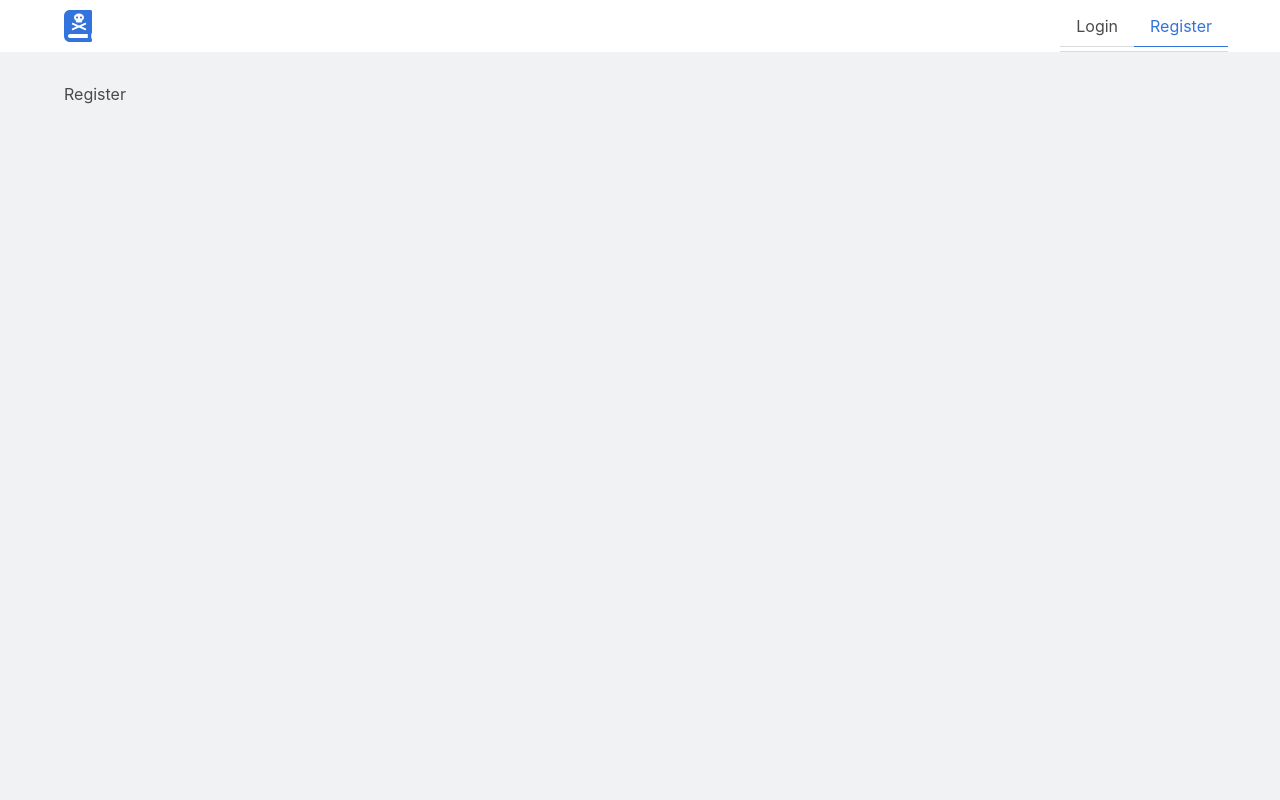
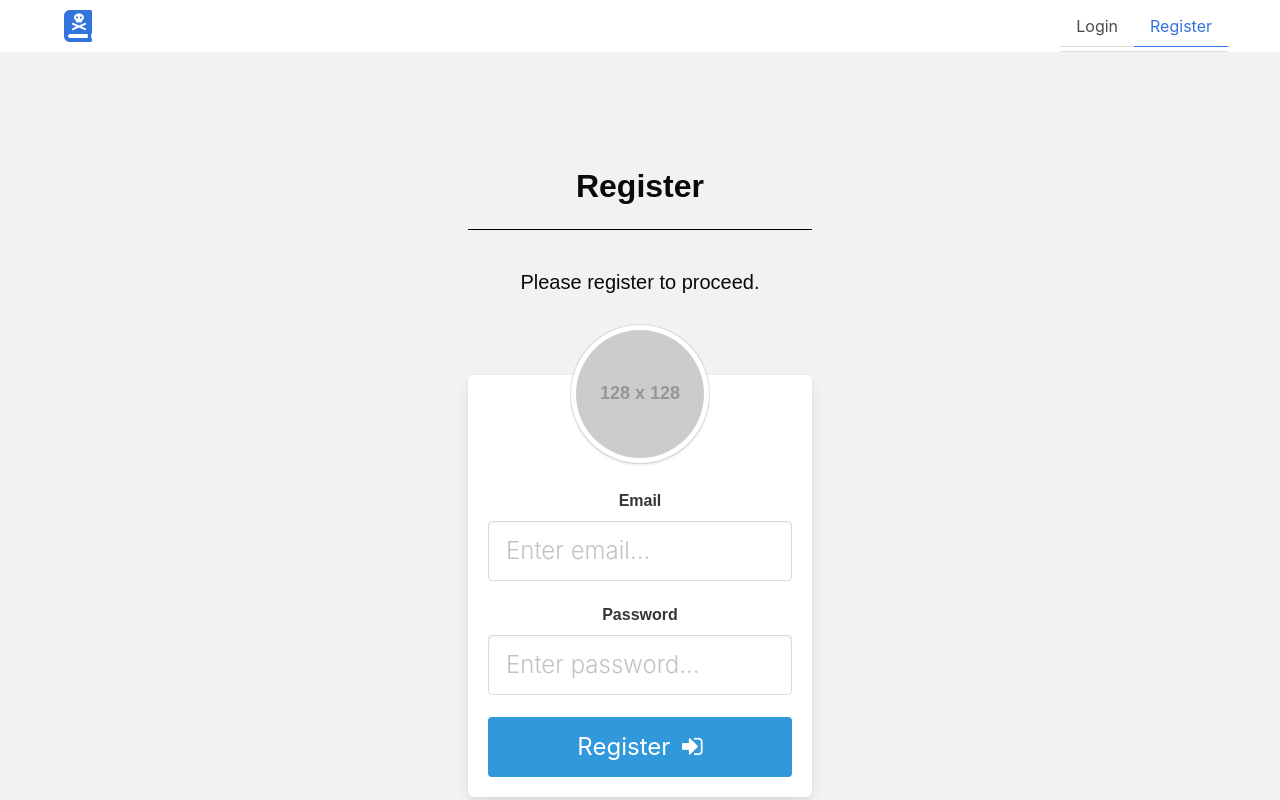
Before and after one commit to ashmidgley/bookshelf, a React (Create React App) app: page /register in a window 1280 px wide. Shown: the top 800 px of the page. Built offline with nearby package versions, Linux system fonts and the light colour scheme.

Commit message:
Add register actions and ui. Rewrite login url.

```diff
--- a/src/actions/types.js
+++ b/src/actions/types.js
@@ -10,4 +10,5 @@ export const FETCH_RATINGS = 'FETCH_RATINGS';
 export const NEW_RATING = 'NEW_RATING';
 export const REMOVE_RATING = 'REMOVE_RATING';
 export const UPDATE_RATING = 'UPDATE_RATING';
-export const FETCH_TOKEN = 'FETCH_TOKEN';
+export const LOGIN = 'LOGIN';
+export const REGISTER = 'REGISTER';
--- a/src/actions/userActions.js
+++ b/src/actions/userActions.js
@@ -1,21 +1,38 @@
-import { FETCH_TOKEN } from './types';
+import { LOGIN, REGISTER } from './types';
 import axios from 'axios';
 
-let tokenUrl = process.env.REACT_APP_API_URL + '/token';
+let usersUrl = process.env.REACT_APP_API_URL + '/users';
 
-export const fetchToken = (login) => dispatch => {
-    axios.post(tokenUrl, login)
+export const login = (login) => dispatch => {
+  axios.post(`${usersUrl}/login`, login)
     .then(response => {
       dispatch({
-        type: FETCH_TOKEN,
+        type: LOGIN,
         payload: response.data
       })
     })
     .catch(error => {
       console.error(error);
       dispatch({
-        type: FETCH_TOKEN,
+        type: LOGIN,
         error: error.message
       })
     })
 };
+
+export const register = (register) => dispatch => {
+  axios.post(`${usersUrl}/register`, register)
+    .then(response => {
+      dispatch({
+        type: REGISTER,
+        payload: response.data
+      })
+    })
+    .catch(error => {
+      console.error(error);
+      dispatch({
+        type: REGISTER,
+        error: error.message
+      })
+    })
+};
--- a/src/components/login/login.js
+++ b/src/components/login/login.js
@@ -1,7 +1,7 @@
 import React, { Component } from 'react';
 import './login.css';
 import { connect } from 'react-redux';
-import { fetchToken } from '../../actions/userActions';
+import { login } from '../../actions/userActions';
 import { withRouter } from 'react-router-dom';
 import { Formik } from 'formik';
 
@@ -24,7 +24,7 @@ class Login extends Component {
     login(values) {
         this.setState({ submitting: true });
         var login = { Username: values.email, Password: values.password };
-        this.props.fetchToken(login);
+        this.props.login(login);
     }
 
     render() {
@@ -75,12 +75,6 @@ class Login extends Component {
                                                     <input className={errors.password && touched.password ? 'input is-large is-danger' : 'input is-large'} type="password" name="password" placeholder="Enter password..." onChange={handleChange} onBlur={handleBlur} value={values.password} />
                                                 </div>
                                             </div>
-                                            {/* <div className="field">
-                                                <label className="checkbox">
-                                                <input type="checkbox" name="rememberMe" checked={values.rememberMe} value={values.rememberMe} onChange={handleChange} />
-                                                    Remember me
-                                                </label>
-                                            </div> */}
                                             <button className={this.state.submitting ? "button is-block is-info is-large is-fullwidth is-loading" : "button is-block is-info is-large is-fullwidth"} type="submit" disabled={isSubmitting}>
                                                 Login <i className="fa fa-sign-in" aria-hidden="true"></i>
                                             </button>
@@ -88,11 +82,6 @@ class Login extends Component {
                                     )}
                                     </Formik>
                                 </div>
-                                <p className="has-text-grey">
-                                    <a href="/register">Sign Up</a> &nbsp;·&nbsp;
-                                    <a href="../">Forgot Password</a> &nbsp;·&nbsp;
-                                    <a href="../">Need Help?</a>
-                                </p>
                             </div>
                         </div>
                     </div>
@@ -107,4 +96,4 @@ const mapStateToProps = state => ({
     user: state.user.user
 });
 
-export default connect(mapStateToProps, {fetchToken})(withRouter(Login));
+export default connect(mapStateToProps, {login})(withRouter(Login));
--- a/src/components/register/register.css
+++ b/src/components/register/register.css
@@ -0,0 +1,56 @@
+
+.register-container {
+    font-family: 'Questrial', sans-serif;
+    font-size: 14px;
+    font-weight: 300;
+    }
+
+  .hero .nav, .hero.is-success .nav {
+    -webkit-box-shadow: none;
+    box-shadow: none;
+  }
+
+  .box {
+    margin-top: 5rem;
+  }
+
+  .avatar {
+    margin-top: -70px;
+    padding-bottom: 20px;
+  }
+
+  .avatar img {
+    padding: 5px;
+    background: #fff;
+    border-radius: 50%;
+    -webkit-box-shadow: 0 2px 3px rgba(10,10,10,.1), 0 0 0 1px rgba(10,10,10,.1);
+    box-shadow: 0 2px 3px rgba(10,10,10,.1), 0 0 0 1px rgba(10,10,10,.1);
+  }
+
+  input {
+    font-weight: 300;
+  }
+
+  p {
+    font-weight: 700;
+  }
+
+  p.subtitle {
+    padding-top: 1rem;
+  }
+
+  .register-hr {
+    border-bottom: 1px solid black;
+  }
+
+  .has-text-black {
+    color: black;
+  }
+
+  .field {
+    padding-bottom: 10px;
+  }
+
+  .fa {
+    margin-left: 5px;
+  }
--- a/src/components/register/register.js
+++ b/src/components/register/register.js
@@ -1,15 +1,99 @@
 import React, { Component } from 'react';
 import './register.css';
+import { connect } from 'react-redux';
+import { register } from '../../actions/userActions';
+import { withRouter } from 'react-router-dom';
+import { Formik } from 'formik';
 
 class Register extends Component {
 
+    constructor(props) {
+        super(props);
+        this.state = {
+            submitting: false
+        };
+    }
+
+    UNSAFE_componentWillReceiveProps(nextProps) {
+        if(nextProps.token && nextProps.user) {
+            this.setState({ submitting: false });
+            this.props.history.push(`/home/${nextProps.user.id}`);
+        }
+    }
+
+    register(values) {
+        this.setState({ submitting: true });
+        var register = { Username: values.email, Password: values.password };
+        this.props.register(register);
+    }
+
     render() {
         return (
-            <div>
-                <h1>Register</h1>
+            <div className="register-container">
+                <section className="hero is-fullheight">
+                    <div className="hero-body">
+                        <div className="container has-text-centered">
+                            <div className="column is-4 is-offset-4">
+                                <h3 className="title has-text-black">Register</h3>
+                                <hr className="register-hr" />
+                                <p className="subtitle has-text-black">Please register to proceed.</p>
+                                <div className="box">
+                                    <figure className="avatar">
+                                        <img src="https://placehold.it/128x128" alt="Register icon" />
+                                    </figure>
+                                    <Formik
+                                    initialValues=
+                                    {
+                                        {
+                                            email: '',
+                                            password: '',
+                                            rememberMe: true
+                                        }
+                                    }
+                                    validate={values => {
+                                        let errors = {};
+                                        if (!values.email)
+                                            errors.email = 'Required';
+                                        if(!values.password)
+                                            errors.password = 'Required';
+                                        return errors;
+                                    }}
+                                    onSubmit={(values, { setSubmitting }) => {
+                                        this.register(values);
+                                        setSubmitting(false);
+                                    }}>{({ values, errors, touched, handleChange, handleBlur, handleSubmit, isSubmitting }) => (
+                                        <form className="form" onSubmit={handleSubmit}>
+                                            <div className="field">
+                                                <label className="label">Email</label>
+                                                <div className="control">
+                                                    <input className={errors.email && touched.email ? 'input is-large is-danger' : 'input is-large'} type="text" name="email" placeholder="Enter email..." onChange={handleChange} onBlur={handleBlur} value={values.email} />
+                                                </div>
+                                            </div>
+                                            <div className="field">
+                                                <label className="label">Password</label>
+                                                <div className="control">
+                                                    <input className={errors.password && touched.password ? 'input is-large is-danger' : 'input is-large'} type="password" name="password" placeholder="Enter password..." onChange={handleChange} onBlur={handleBlur} value={values.password} />
+                                                </div>
+                                            </div>
+                                            <button className={this.state.submitting ? "button is-block is-info is-large is-fullwidth is-loading" : "button is-block is-info is-large is-fullwidth"} type="submit" disabled={isSubmitting}>
+                                                Register <i className="fa fa-sign-in" aria-hidden="true"></i>
+                                            </button>
+                                        </form>
+                                    )}
+                                    </Formik>
+                                </div>
+                            </div>
+                        </div>
+                    </div>
+                </section>
             </div>
         )
     }
 }
 
-export default Register;
+const mapStateToProps = state => ({
+    token: state.user.token,
+    user: state.user.user
+});
+
+export default connect(mapStateToProps, {register})(withRouter(Register));
--- a/src/reducers/userReducer.js
+++ b/src/reducers/userReducer.js
@@ -1,4 +1,4 @@
-import { FETCH_TOKEN } from '../actions/types';
+import { LOGIN, REGISTER } from '../actions/types';
 
 const initialState = {
   token: null,
@@ -8,7 +8,14 @@ const initialState = {
 
 export default function(state = initialState, action) {
   switch (action.type) {
-    case FETCH_TOKEN:
+    case LOGIN:
+      return {
+        ...state,
+        token: action.payload.token,
+        user: action.payload.user,
+        error: action.error,
+      };
+    case REGISTER:
       return {
         ...state,
         token: action.payload.token,
```
